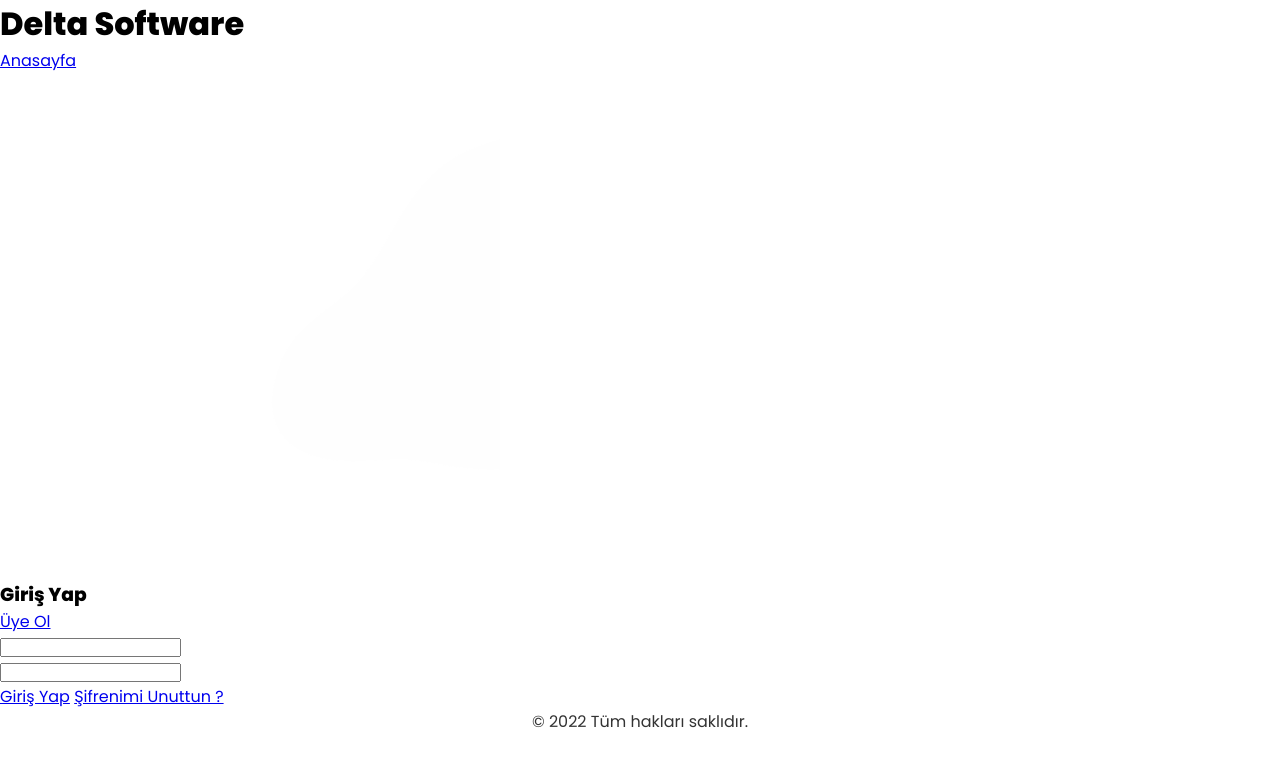
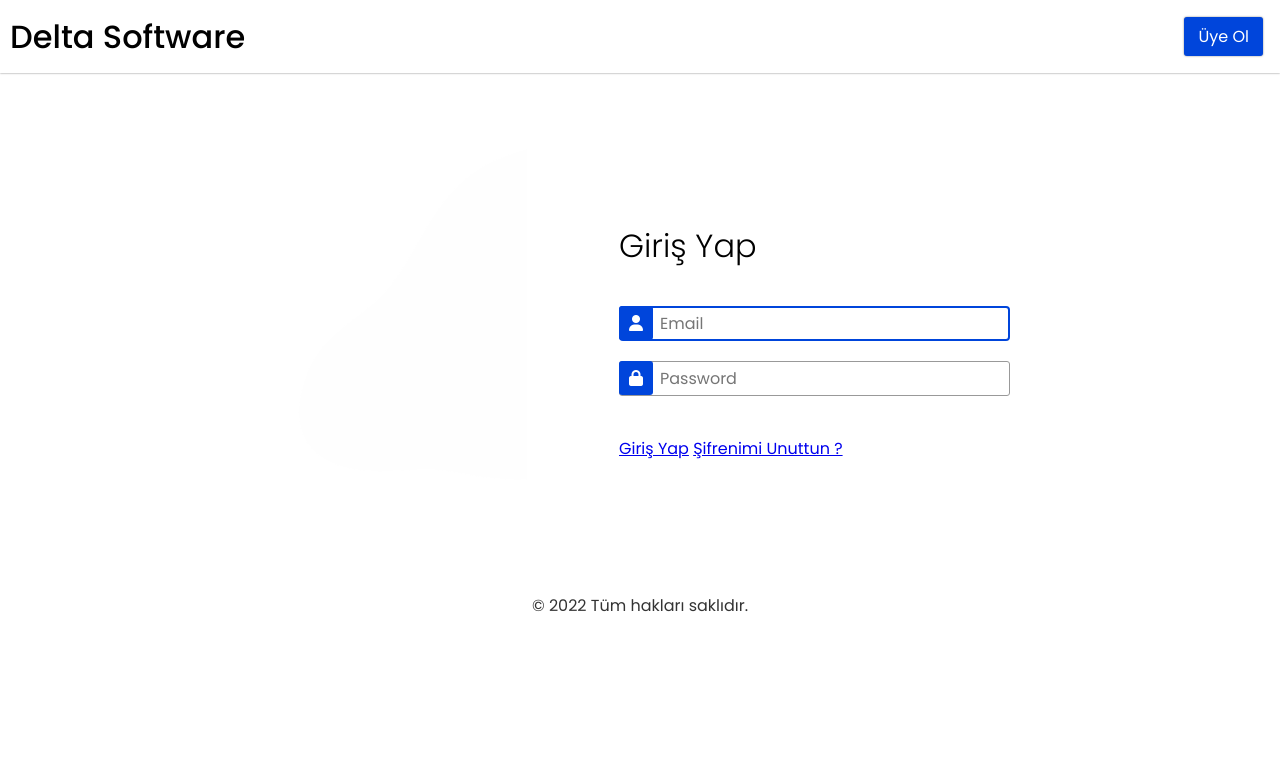
Before and after one commit to Ibrahim-Ulusall/delta-software, a Django app: page /accounts/login in a window 1280 px wide. Shown: the top 767 px of the page. Run offline with Django 3.2, Linux system fonts and the light colour scheme.

Commit message:
login sayfası düzenlendi.

```diff
--- a/accounts/static/accounts/css/app.style.css
+++ b/accounts/static/accounts/css/app.style.css
@@ -16,3 +16,128 @@ body{
     color: #000;
     background-color: #fff;
 }
+.image {
+   max-width: 100%;
+   animation: animimage .4s linear;
+}
+@keyframes animimage {
+    0%{
+        opacity: 0;
+        transform: translateY(-50px);
+    }
+}
+#page-top {
+    padding:10px;
+    box-shadow: 0 0 2px rgba(0,0,0,.5);
+    display: flex;
+    justify-content: space-between;
+    align-items: center;
+}
+#logo {
+    flex:3;
+}
+#logo a {
+    text-decoration: none;
+    color:#000;
+}
+#logo a h1 {
+    font-weight: 500;
+}
+#p-right {
+    flex:9;
+    display: flex;
+    justify-content: flex-end;
+    align-items: center;
+    padding:7px;
+}
+.home-btn {
+    text-decoration: none;
+    font-size:1em;
+    color: #fff;
+    background-color: rgb(0,69,219);
+    padding:7px 14px;
+    border-radius: 3px;
+    box-shadow: 0 0 2px rgba(0,0,0,.5);
+    transition: .5s ease-in-out;
+}
+.home-btn:hover {
+    background-color: rgb(0, 52, 163);
+}
+#content {
+    display: flex;
+    justify-content: space-around;
+    padding:10px;
+}
+#content-left {
+    flex:5;
+    display: flex;
+    justify-content: flex-end;
+    animation: contentleft .3s linear .4s backwards;
+ }
+ @keyframes contentleft {
+    0%{
+        opacity: 0;
+        transform: translateY(-50px);
+    }
+ }
+#content-right {
+    flex:7;
+    display: flex;
+    flex-direction: column;
+    align-items: center;
+    justify-content: center;
+    padding:10px;
+    animation: contentright .4s linear .7s backwards;
+}
+@keyframes contentright {
+    0%{
+        opacity: 0;
+        transform: translateX(100px);
+    }
+}
+#content-right > div {
+    width:80%;
+    /* background-color: red; */
+    padding:10px;
+}
+.c-top {
+    height: 100px;
+    display: flex;
+    justify-content: space-between;
+    align-items: center;
+    padding:7px;
+}
+.c-top h1 {
+    font-size:2em;
+    font-weight: 300;
+}
+.c-center {
+    padding:10px;
+}
+.input-box {
+    position: relative;
+}
+.input-box input {
+    width: 70%;
+    height: 35px;
+    margin-bottom: 20px;
+    padding-left:40px;
+    font-size:1em;
+    font-family: 'Poppins',sans-serif;
+    border:none;
+    border:1px solid rgb(153, 153, 153);
+    border-radius: 3px;
+}
+.input-box input:focus{
+    outline-color: rgb(0,69,219);
+}
+.icon {
+    position: absolute;
+    left:0px;
+    top:0px;
+    color:#fff;
+    padding:9px 10px;
+    font-size:1em;
+    background-color: rgb(0,69,219);
+    border-radius: 3px;
+}
--- a/accounts/templates/accounts/index.html
+++ b/accounts/templates/accounts/index.html
@@ -7,16 +7,17 @@
     <meta http-equiv="X-UA-Compatible" content="IE=edge">
     <meta name="viewport" content="width=device-width, initial-scale=1.0">
     <link rel="stylesheet" href="{% static 'accounts/css/app.style.css' %}">
+    <link rel="stylesheet" href="https://cdnjs.cloudflare.com/ajax/libs/font-awesome/6.2.0/css/all.min.css" integrity="sha512-xh6O/CkQoPOWDdYTDqeRdPCVd1SpvCA9XXcUnZS2FmJNp1coAFzvtCN9BmamE+4aHK8yyUHUSCcJHgXloTyT2A==" crossorigin="anonymous" referrerpolicy="no-referrer" />
     <title>Login | Delta Software</title>
 </head>
 <body>
     <!-- Header -->
     <header id="page-top">
         <div id="logo">
-            <h1>Delta Software</h1>
+            <a href="{% url 'home' %}"><h1>Delta Software</h1></a>
         </div>
         <div id="p-right">
-            <a href="{% url 'home' %}">Anasayfa</a>
+            <a href="{% url 'home' %}" class="home-btn">Üye Ol</a>
         </div>
     </header>
 
@@ -32,14 +33,15 @@
             <section id="content-right">
                 <div class="c-top">
                     <h1>Giriş Yap</h1>
-                    <p><a href="#">Üye Ol</a></p>
                 </div>
                 <div class="c-center">
                     <div class="input-box">
-                        <input type="email" name="email" id="email">
+                        <i class="fa-solid fa-user icon"></i>
+                        <input type="email" name="email" id="email" placeholder="Email" autofocus>
                     </div>
                     <div class="input-box">
-                        <input type="password" name="password" id="password">
+                        <i class="fa-solid fa-lock icon"></i>
+                        <input type="password" name="password" id="password" placeholder="Password">
                     </div>
                 </div>
                 <div class="c-bottom">
```
